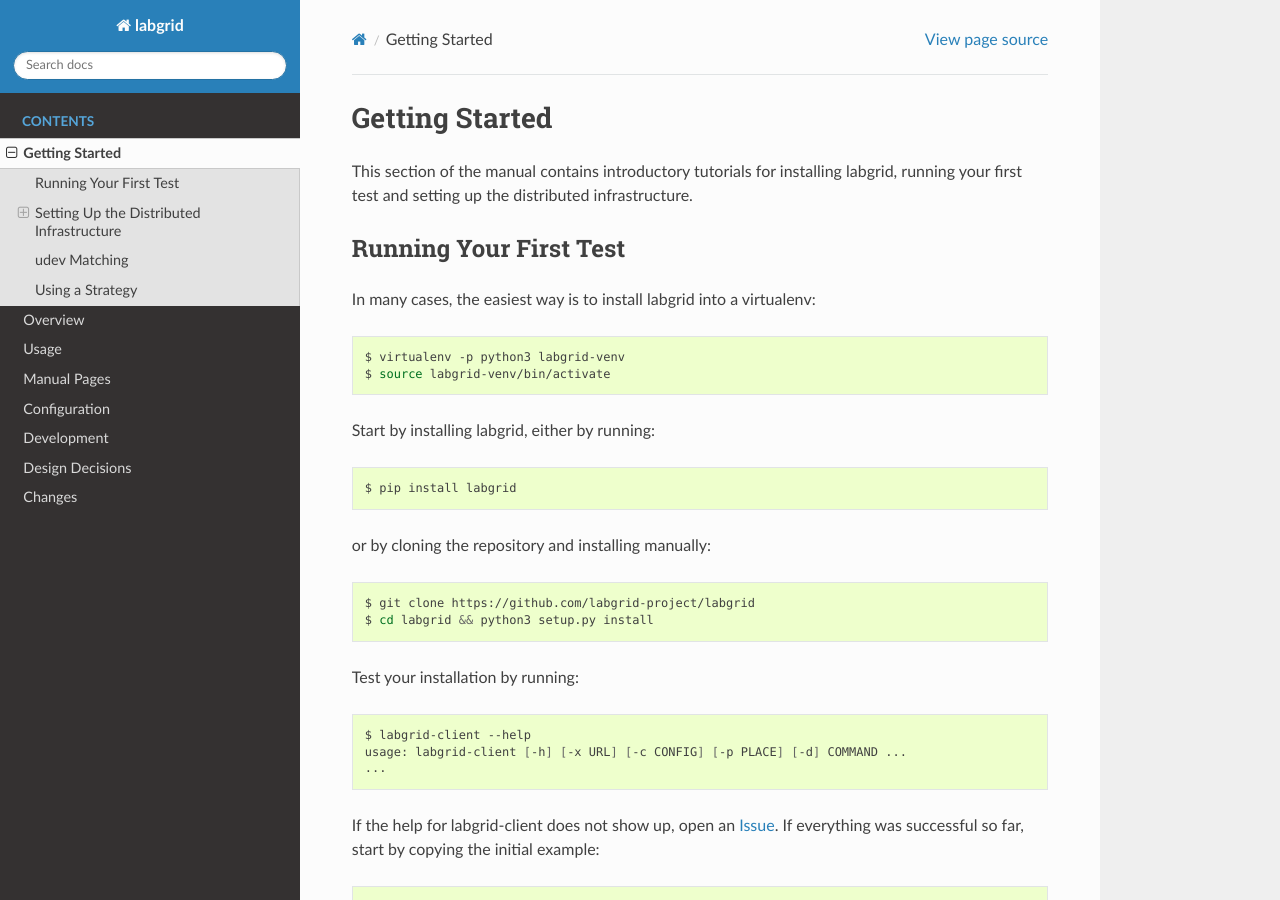
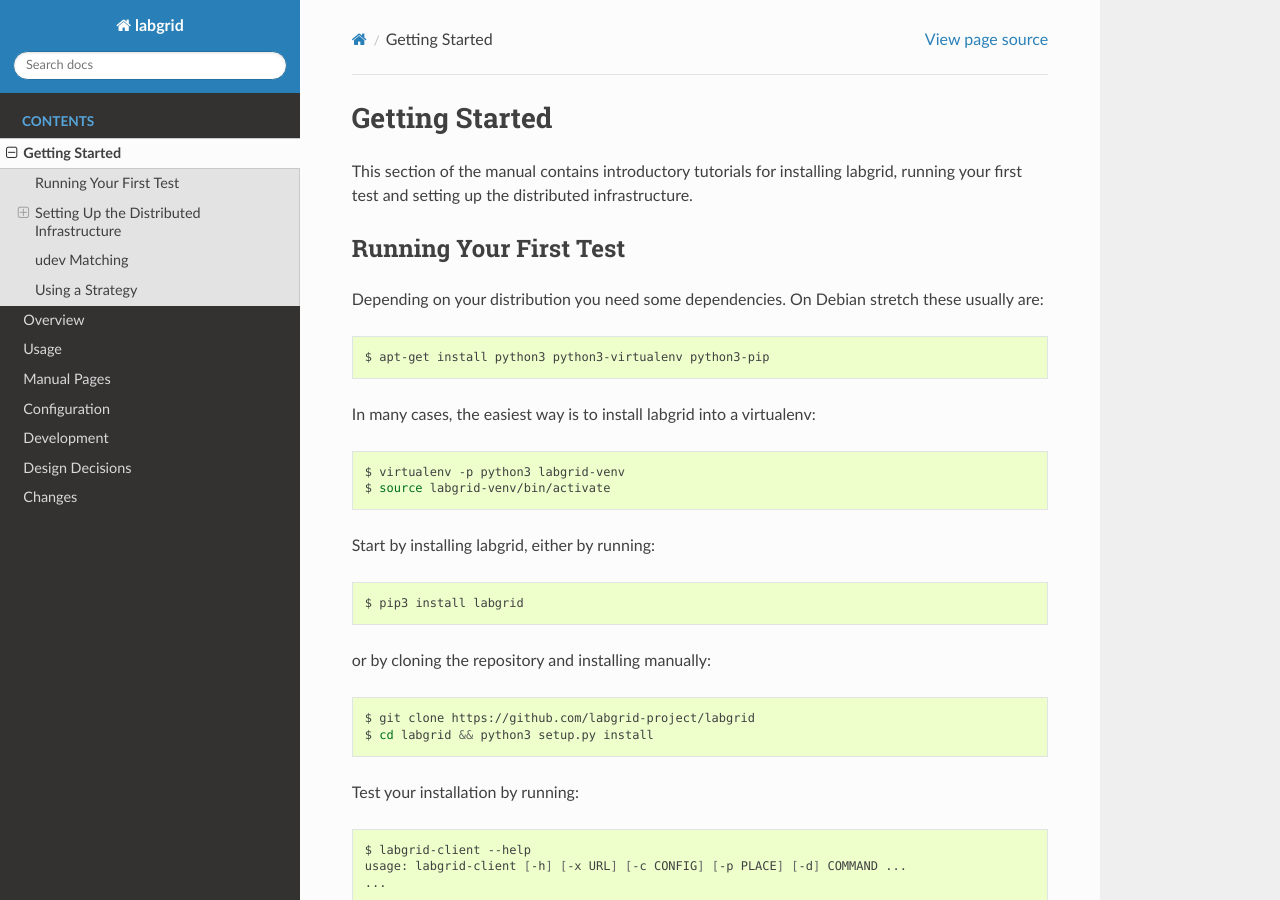
Before and after one commit to labgrid-project/labgrid, a Sphinx documentation site: the page built from doc/getting_started.rst, in a window 1280 px wide and 900 px high. Built offline with Sphinx 7.4.7 and the Read the Docs theme 2.0.0, drawn with Linux system fonts in a browser that asks for light colours; pages that are not in the unit, such as notebooks, are missing from menus.

Commit message:
doc/getting_started: Modifications for Debian stretch
Signed-off-by: Chris Fiege <c.fiege@pengutronix.de>

```diff
--- a/doc/getting_started.rst
+++ b/doc/getting_started.rst
@@ -6,6 +6,14 @@
 
 Running Your First Test
 -----------------------
+
+Depending on your distribution you need some dependencies. On Debian stretch
+these usually are:
+
+.. code-block:: bash
+
+   $ apt-get install python3 python3-virtualenv python3-pip
+
 
 In many cases, the easiest way is to install labgrid into a virtualenv:
 
@@ -18,7 +26,7 @@
 
 .. code-block:: bash
 
-    $ pip install labgrid
+    $ pip3 install labgrid
 
 or by cloning the repository and installing manually:
 
```
